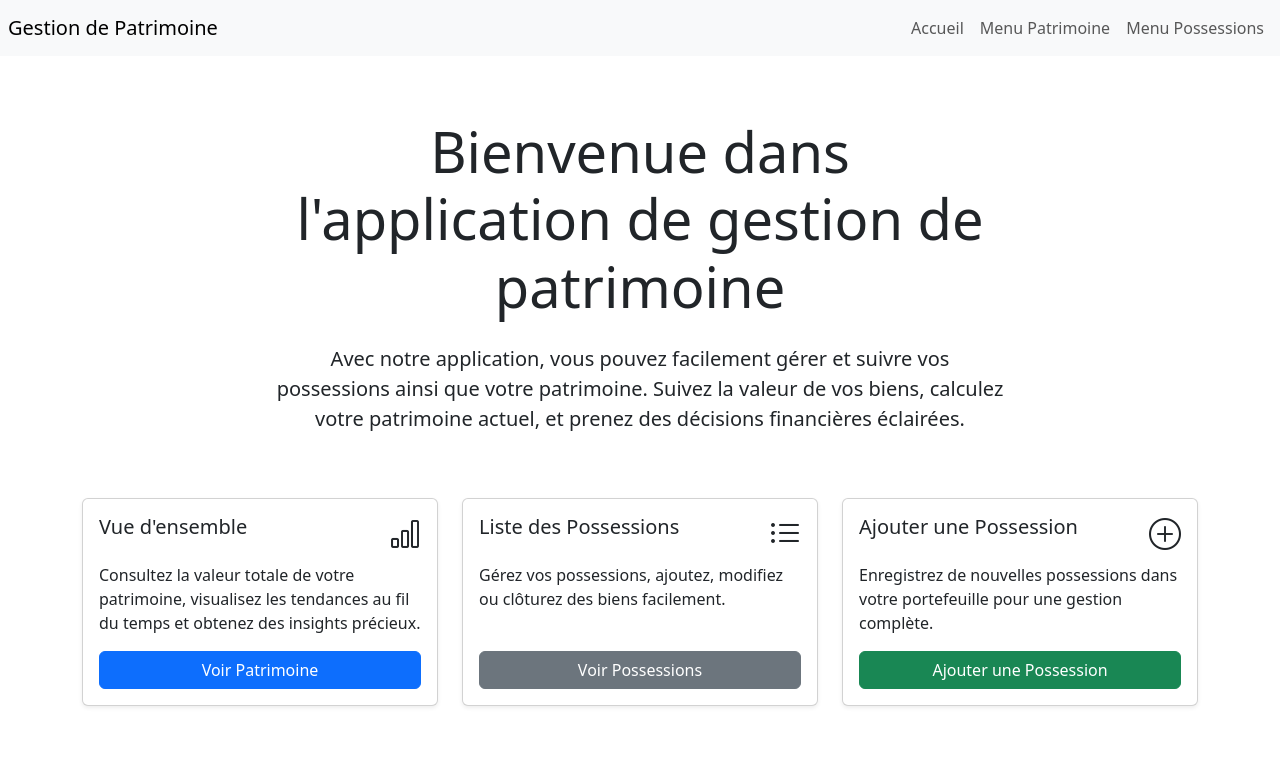
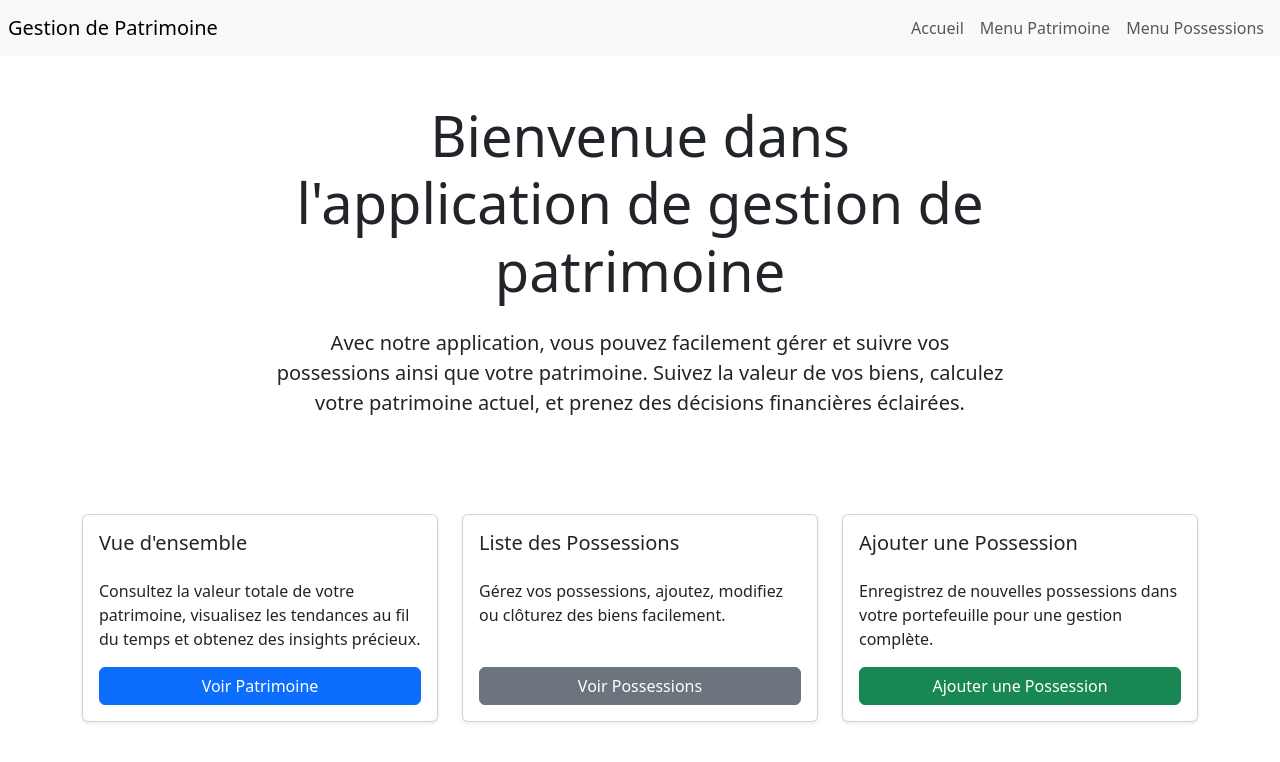
Before and after one commit to RadoTk/Web-patrimoine, a React (Vite) app in the folder patrimoine-app/: page / in a window 1280 px wide. Shown: the top 762 px of the page. Built offline with nearby package versions, Linux system fonts and the light colour scheme.

Commit message:
fix: design homepage

```diff
--- a/patrimoine-app/src/components/dumb/HomePage.jsx
+++ b/patrimoine-app/src/components/dumb/HomePage.jsx
@@ -1,15 +1,72 @@
+// import React from 'react';
+// import { Container, Row, Col, Button, Card } from 'react-bootstrap';
+
+// const HomePage = () => {
+//   return (
+//     <Container className="py-5">
+//       <Row className="mb-5">
+//         <Col lg={8} className="mx-auto text-center">
+//           <h1 className="display-4 mb-4">Bienvenue dans l'application de gestion de patrimoine</h1>
+//           <p className="lead mb-5">
+//             Avec notre application, vous pouvez facilement gérer et suivre vos possessions ainsi que votre patrimoine. Suivez la valeur de vos biens, calculez votre patrimoine actuel, et prenez des décisions financières éclairées.
+//           </p>
+//         </Col>
+//       </Row>
+
+//       <Row className="g-4">
+//         {[
+//           {
+//             title: "Vue d'ensemble",
+//             text: "Consultez la valeur totale de votre patrimoine, visualisez les tendances au fil du temps et obtenez des insights précieux.",
+//             buttonText: "Voir Patrimoine",
+//             buttonVariant: "primary",
+//             href: "/patrimoine"
+//           },
+//           {
+//             title: "Liste des Possessions",
+//             text: "Gérez vos possessions, ajoutez, modifiez ou clôturez des biens facilement.",
+//             buttonText: "Voir Possessions",
+//             buttonVariant: "secondary",
+//             href: "/possessions"
+//           },
+//           {
+//             title: "Ajouter une Possession",
+//             text: "Enregistrez de nouvelles possessions dans votre portefeuille pour une gestion complète.",
+//             buttonText: "Ajouter une Possession",
+//             buttonVariant: "success",
+//             href: "/possessions/create"
+//           }
+//         ].map((card, index) => (
+//           <Col key={index} md={4} className="d-flex">
+//             <Card className="flex-fill shadow-sm">
+//               <Card.Body className="d-flex flex-column">
+//                 <Card.Title className="h4 mb-4">{card.title}</Card.Title>
+//                 <Card.Text className="flex-grow-1">{card.text}</Card.Text>
+//                 <Button variant={card.buttonVariant} href={card.href} className="mt-auto">
+//                   {card.buttonText}
+//                 </Button>
+//               </Card.Body>
+//             </Card>
+//           </Col>
+//         ))}
+//       </Row>
+//     </Container>
+//   );
+// };
+
+// export default HomePage;
+
 import React from 'react';
-import { Container, Row, Col, Button, Card } from 'react-bootstrap';
+import { Container, Row, Col, Card, Button } from 'react-bootstrap';
+import { Link } from 'react-router-dom';
 
 const HomePage = () => {
   return (
     <Container className="py-5">
       <Row className="mb-5">
         <Col lg={8} className="mx-auto text-center">
-          <h2 className="display-4 mb-4">
-            <strong>Bienvenue dans l'application de gestion de patrimoine</strong>
-          </h2>
-          <p className="lead mb-3">
+          <h1 className="display-4 mb-4">Bienvenue dans l'application de gestion de patrimoine</h1>
+          <p className="lead mb-5">
             Avec notre application, vous pouvez facilement gérer et suivre vos possessions ainsi que votre patrimoine. Suivez la valeur de vos biens, calculez votre patrimoine actuel, et prenez des décisions financières éclairées.
           </p>
         </Col>
@@ -22,38 +79,34 @@ const HomePage = () => {
             text: "Consultez la valeur totale de votre patrimoine, visualisez les tendances au fil du temps et obtenez des insights précieux.",
             buttonText: "Voir Patrimoine",
             buttonVariant: "primary",
-            href: "/patrimoine",
-            icon: "bi-bar-chart"
+            href: "/patrimoine"
           },
           {
             title: "Liste des Possessions",
             text: "Gérez vos possessions, ajoutez, modifiez ou clôturez des biens facilement.",
             buttonText: "Voir Possessions",
             buttonVariant: "secondary",
-            href: "/possessions",
-            icon: "bi-list-ul"
+            href: "/possessions"
           },
           {
             title: "Ajouter une Possession",
             text: "Enregistrez de nouvelles possessions dans votre portefeuille pour une gestion complète.",
             buttonText: "Ajouter une Possession",
             buttonVariant: "success",
-            href: "/possessions/create",
-            icon: "bi-plus-circle"
+            href: "/possessions/create"
           }
         ].map((card, index) => (
           <Col key={index} md={4} className="d-flex">
             <Card className="flex-fill shadow-sm">
               <Card.Body className="d-flex flex-column">
-                <div className="d-flex justify-content-between align-items-start">
-                  <Card.Title className="h4 mb-4">
-                    {card.title}
-                  </Card.Title>
-                  {/* Ajout de l'icône */}
-                  <i className={`bi ${card.icon} h2`} />
-                </div>
+                <Card.Title className="h4 mb-4">{card.title}</Card.Title>
                 <Card.Text className="flex-grow-1">{card.text}</Card.Text>
-                <Button variant={card.buttonVariant} href={card.href} className="mt-auto">
+                <Button
+                  as={Link}
+                  to={card.href}
+                  variant={card.buttonVariant}
+                  className="mt-auto"
+                >
                   {card.buttonText}
                 </Button>
               </Card.Body>
```
